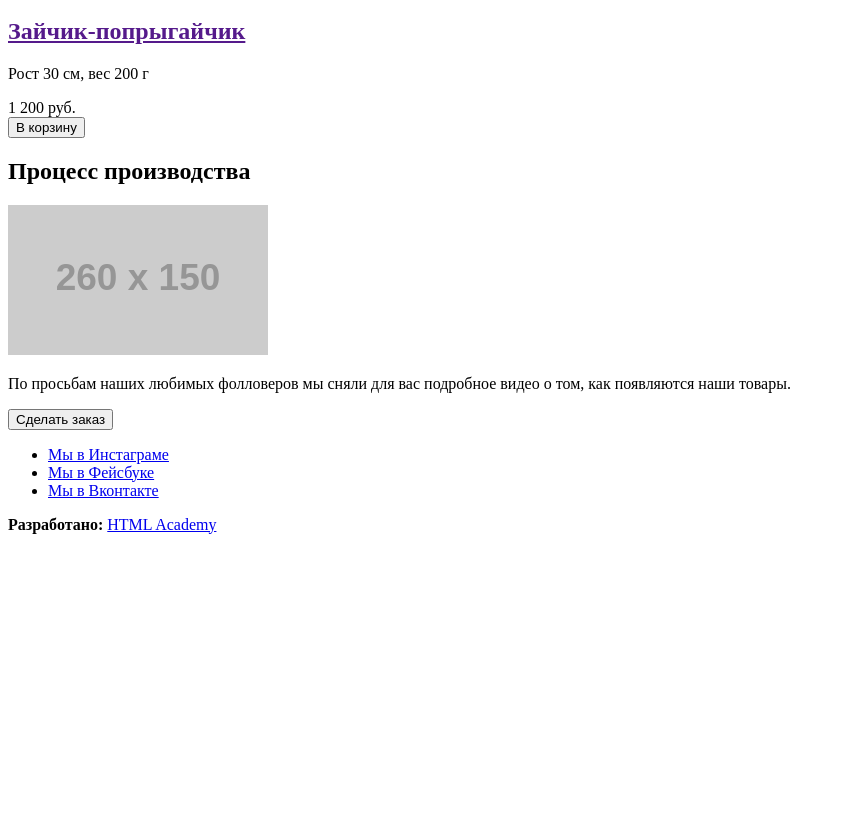
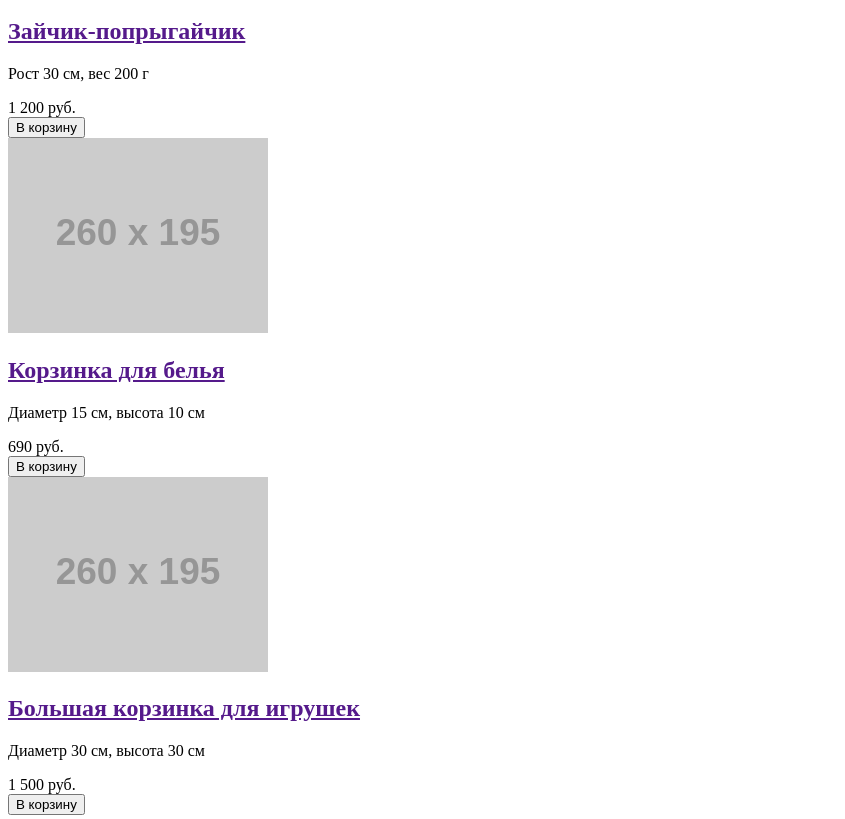
Before and after one commit to DmitrySheklein/160701-mishka, a website: page source/catalog.html in a window 1280 px wide. Shown: the part 440-1259 px from the top of the page, without its empty margins (0-845 px from the left). Before the commit the page ends 982 px from the top, so only its background shows below. Drawn offline with Linux system fonts and the light colour scheme; placeholder pictures from the web are drawn by us.

Commit message:
Правки 2

```diff
--- a/source/catalog.html
+++ b/source/catalog.html
@@ -60,7 +60,53 @@
               <div class="price-box price-box--catalog">
                   <span class="price price--now">1 200 руб.</span>
               </div>
-              <button type="submit" class="add-cart">В корзину</button>
+              <button type="submit" class="btn btn--add-cart">В корзину</button>
+            </div>
+          </form>
+        </article>
+        <article class="product product--catalog">
+          <form action="https://echo.htmlacademy.ru" method="get" class="product__form">
+            <div class="product__img">
+              <a href="#">
+              <img src="http://placehold.it/260x195" alt="Корзинка для белья">
+              </a>
+            </div>
+            <div class="product__info">
+              <h2 class="product__name">
+                <a href="">
+                Корзинка для белья
+                </a>
+              </h2>
+              <p class="product__param">Диаметр 15 см, высота 10 см</p>
+            </div>
+            <div class="product__action">
+              <div class="price-box price-box--catalog">
+                  <span class="price price--now">690 руб.</span>
+              </div>
+              <button type="submit" class="btn btn--add-cart">В корзину</button>
+            </div>
+          </form>
+        </article>
+        <article class="product product--catalog">
+          <form action="https://echo.htmlacademy.ru" method="get" class="product__form">
+            <div class="product__img">
+              <a href="#">
+              <img src="http://placehold.it/260x195" alt="Корзинка для белья">
+              </a>
+            </div>
+            <div class="product__info">
+              <h2 class="product__name">
+                <a href="">
+                Большая корзинка для игрушек
+                </a>
+              </h2>
+              <p class="product__param">Диаметр 30 см, высота 30 см</p>
+            </div>
+            <div class="product__action">
+              <div class="price-box price-box--catalog">
+                  <span class="price price--now">1 500 руб.</span>
+              </div>
+              <button type="submit" class="btn btn--add-cart">В корзину</button>
             </div>
           </form>
         </article>
@@ -73,7 +119,7 @@
               </a>
             </div>
             <p class="product__descr">
-                 По просьбам наших любимых фолловеров мы сняли для вас подробное видео о том, как появляются наши товары.
+                По просьбам наших любимых фолловеров мы сняли для вас подробное видео о том, как появляются наши товары.
             </p>
             <button type="submit" class="btn">Сделать заказ</button>
           </form>
```
Also changed, not shown: source/form.html (+1 -1 lines), source/index.html (+23 -23 lines).
